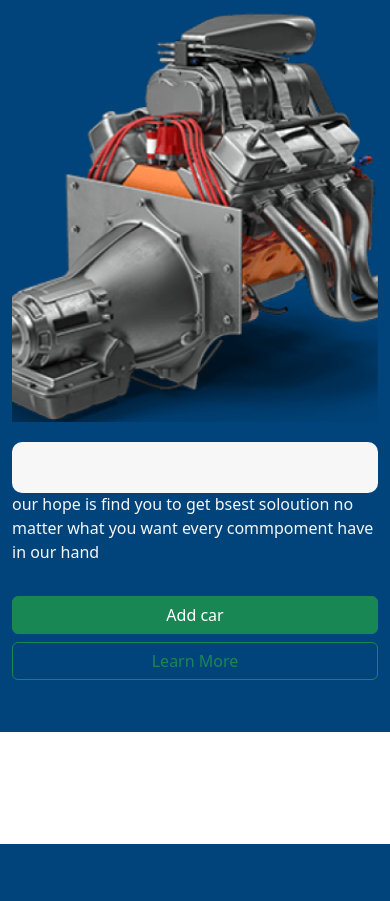
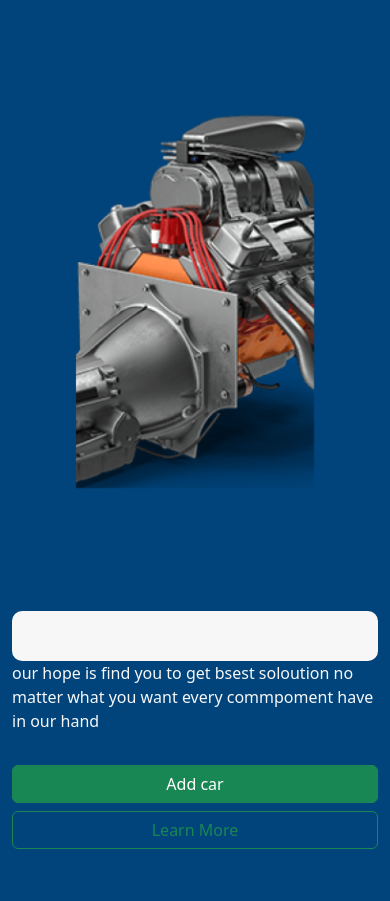
Before and after one commit to WebMalidu/spare_part_new_website, a PHP site: page /heroSection.php in a window 390 px wide. Before the commit the page ends 844 px from the top, so only its background shows below. Run offline with PHP 8.4, Linux system fonts and the light colour scheme.

Commit message:
Revert "Merge branch 'frontend' of https://github.com/WebMalidu/spare_part_new_website into frontend"
This reverts commit 5a90610e623cf113586e3626e182b11034b34a8f, reversing
changes made to 18100c00330018fc4ecaa4bd83f6b1f8a6d97e9c.

```diff
--- a/frontend/css/style.css
+++ b/frontend/css/style.css
@@ -164,14 +164,14 @@
     height: 50%;
   }
 
-  .ld-hero.swiper-slide img {
+  .swiper-slide img {
     display: block;
     width: 80%;
     height: 80%;
     object-fit: cover;
   }
 
-  .ld-hero.swiper {
+  .swiper {
     height: 70vh;
   }
 
@@ -211,14 +211,14 @@
     height: 50%;
   }
 
-  .ld-hero.swiper-slide img {
+  .swiper-slide img {
     display: block;
     width: 100%;
     height: 100%;
     object-fit: cover;
   }
 
-  .ld-hero.swiper {
+  .swiper {
     height: 50vh;
   }
 
```
